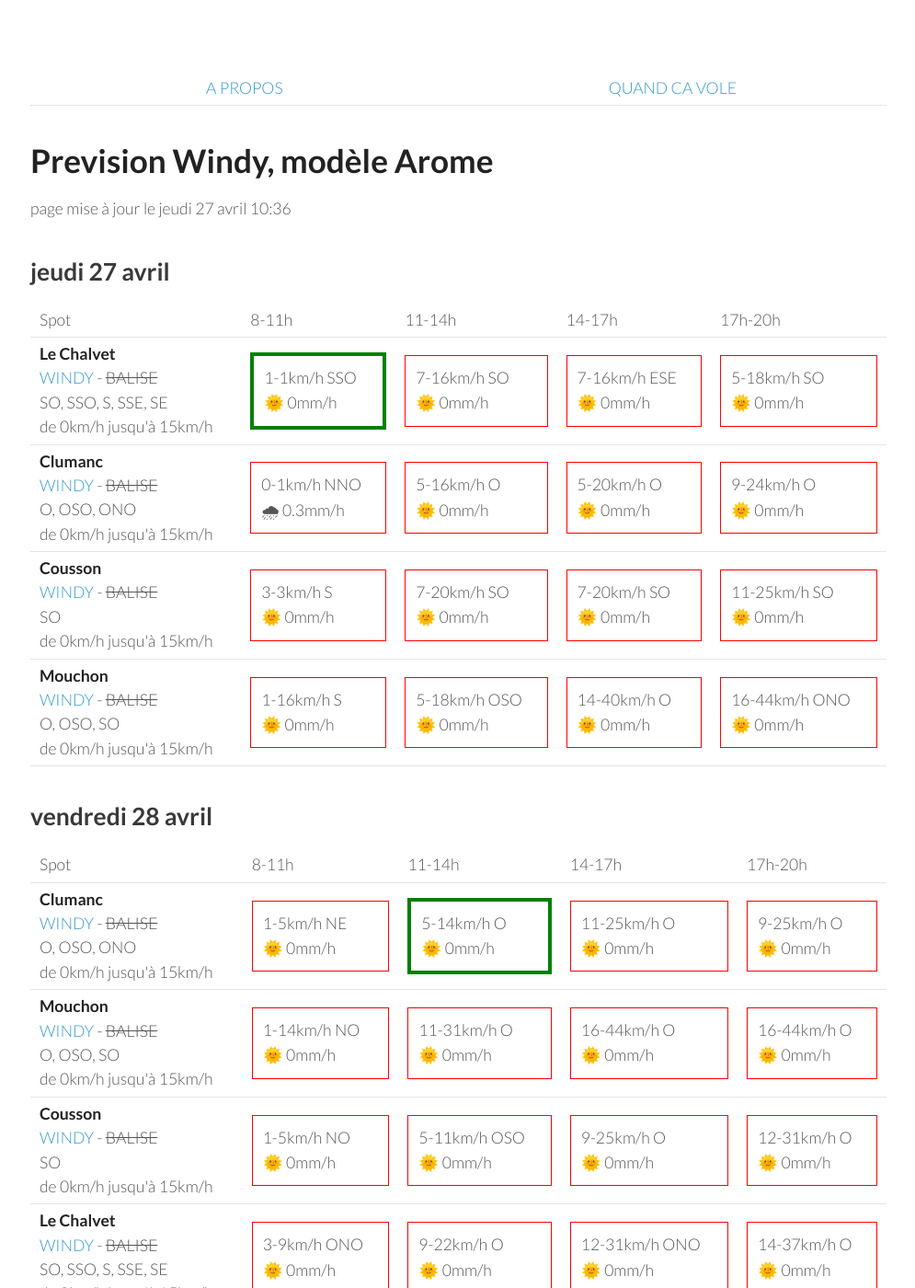
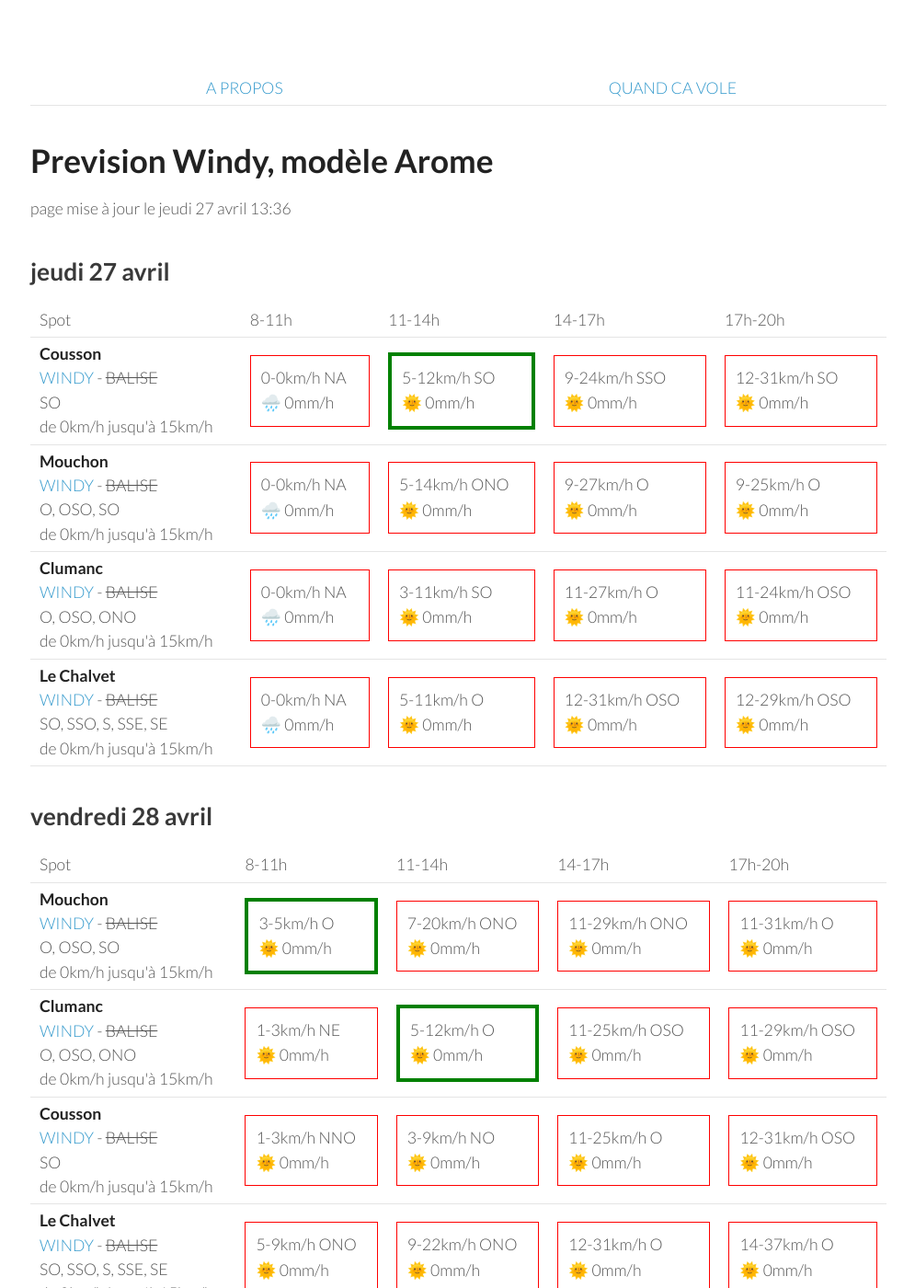
Before and after one commit to parapente-dans-le-nord/parapente-dans-le-nord.github.io, a Jekyll site: the page built from saint_andre.markdown, in a window 1280 px wide and 1400 px high. Shown: the whole window at 92% size, without its empty margins (25-1020 px from the left). Built offline with Jekyll 4.4.1, drawn with Linux system fonts in a browser that asks for light colours.

Commit message:
update index.markdown

```diff
--- a/saint_andre.markdown
+++ b/saint_andre.markdown
@@ -7,7 +7,7 @@ title:  "Tous les spots"
 {: .links}
 
 # Prevision Windy, modèle Arome
-page mise à jour le jeudi 27 avril 10:36
+page mise à jour le jeudi 27 avril 13:36
 
 ## jeudi 27 avril
 
@@ -22,43 +22,39 @@ page mise à jour le jeudi 27 avril 10:36
       <td>17h-20h</td>
     </tr>
 <tr>
-        <td><strong>Le Chalvet</strong><br><a href="https://windy.com/43.979/6.480?43.866,6.480,10,m:eSsaglX">WINDY</a> - <span class="no-balise"> BALISE </span><br> <span class="vent-favorable">SO, SSO, S, SSE, SE</span><br><span class="force-vent">de 0km/h jusqu'à 15km/h</span> </td>
+        <td><strong>Cousson</strong><br><a href="https://windy.com/44.054/6.240?43.940,6.241,10,m:eSAaglz">WINDY</a> - <span class="no-balise"> BALISE </span><br> <span class="vent-favorable">SO</span><br><span class="force-vent">de 0km/h jusqu'à 15km/h</span> </td>
 
-            <td><div class="flyable"><p>1-1km/h SSO</p><p>🌞 0mm/h</p></div></td>
-            <td><div class="not-flyable"><p>7-16km/h SO</p><p>🌞 0mm/h</p></div></td>
-            <td><div class="not-flyable"><p>7-16km/h ESE</p><p>🌞 0mm/h</p></div></td>
-            <td><div class="not-flyable"><p>5-18km/h SO</p><p>🌞 0mm/h</p></div></td>
+            <td><div class="not-flyable"><p>0-0km/h NA</p><p>🌧️ 0mm/h</p></div></td>
+            <td><div class="flyable"><p>5-12km/h SO</p><p>🌞 0mm/h</p></div></td>
+            <td><div class="not-flyable"><p>9-24km/h SSO</p><p>🌞 0mm/h</p></div></td>
+            <td><div class="not-flyable"><p>12-31km/h SO</p><p>🌞 0mm/h</p></div></td>
 
+    </tr>
+<tr>
+        <td><strong>Mouchon</strong><br><a href="https://windy.com/43.992/6.424?43.878,6.425,10,m:eSuaglR">WINDY</a> - <span class="no-balise"> BALISE </span><br> <span class="vent-favorable">O, OSO, SO</span><br><span class="force-vent">de 0km/h jusqu'à 15km/h</span> </td>
+
+            <td><div class="not-flyable"><p>0-0km/h NA</p><p>🌧️ 0mm/h</p></div></td>
+            <td><div class="not-flyable"><p>5-14km/h ONO</p><p>🌞 0mm/h</p></div></td>
+            <td><div class="not-flyable"><p>9-27km/h O</p><p>🌞 0mm/h</p></div></td>
+            <td><div class="not-flyable"><p>9-25km/h O</p><p>🌞 0mm/h</p></div></td>
 
     </tr>
 <tr>
         <td><strong>Clumanc</strong><br><a href="https://windy.com/44.027/6.402?43.914,6.403,10,m:eSxaglP">WINDY</a> - <span class="no-balise"> BALISE </span><br> <span class="vent-favorable">O, OSO, ONO</span><br><span class="force-vent">de 0km/h jusqu'à 15km/h</span> </td>
 
-            <td><div class="not-flyable"><p>0-1km/h NNO</p><p>🌧 0.3mm/h</p></div></td>
-            <td><div class="not-flyable"><p>5-16km/h O</p><p>🌞 0mm/h</p></div></td>
-            <td><div class="not-flyable"><p>5-20km/h O</p><p>🌞 0mm/h</p></div></td>
-            <td><div class="not-flyable"><p>9-24km/h O</p><p>🌞 0mm/h</p></div></td>
-
+            <td><div class="not-flyable"><p>0-0km/h NA</p><p>🌧️ 0mm/h</p></div></td>
+            <td><div class="not-flyable"><p>3-11km/h SO</p><p>🌞 0mm/h</p></div></td>
+            <td><div class="not-flyable"><p>11-27km/h O</p><p>🌞 0mm/h</p></div></td>
+            <td><div class="not-flyable"><p>11-24km/h OSO</p><p>🌞 0mm/h</p></div></td>
 
     </tr>
 <tr>
-        <td><strong>Cousson</strong><br><a href="https://windy.com/44.054/6.240?43.940,6.241,10,m:eSAaglz">WINDY</a> - <span class="no-balise"> BALISE </span><br> <span class="vent-favorable">SO</span><br><span class="force-vent">de 0km/h jusqu'à 15km/h</span> </td>
+        <td><strong>Le Chalvet</strong><br><a href="https://windy.com/43.979/6.480?43.866,6.480,10,m:eSsaglX">WINDY</a> - <span class="no-balise"> BALISE </span><br> <span class="vent-favorable">SO, SSO, S, SSE, SE</span><br><span class="force-vent">de 0km/h jusqu'à 15km/h</span> </td>
 
-            <td><div class="not-flyable"><p>3-3km/h S</p><p>🌞 0mm/h</p></div></td>
-            <td><div class="not-flyable"><p>7-20km/h SO</p><p>🌞 0mm/h</p></div></td>
-            <td><div class="not-flyable"><p>7-20km/h SO</p><p>🌞 0mm/h</p></div></td>
-            <td><div class="not-flyable"><p>11-25km/h SO</p><p>🌞 0mm/h</p></div></td>
-
-
-    </tr>
-<tr>
-        <td><strong>Mouchon</strong><br><a href="https://windy.com/43.992/6.424?43.878,6.425,10,m:eSuaglR">WINDY</a> - <span class="no-balise"> BALISE </span><br> <span class="vent-favorable">O, OSO, SO</span><br><span class="force-vent">de 0km/h jusqu'à 15km/h</span> </td>
-
-            <td><div class="not-flyable"><p>1-16km/h S</p><p>🌞 0mm/h</p></div></td>
-            <td><div class="not-flyable"><p>5-18km/h OSO</p><p>🌞 0mm/h</p></div></td>
-            <td><div class="not-flyable"><p>14-40km/h O</p><p>🌞 0mm/h</p></div></td>
-            <td><div class="not-flyable"><p>16-44km/h ONO</p><p>🌞 0mm/h</p></div></td>
-
+            <td><div class="not-flyable"><p>0-0km/h NA</p><p>🌧️ 0mm/h</p></div></td>
+            <td><div class="not-flyable"><p>5-11km/h O</p><p>🌞 0mm/h</p></div></td>
+            <td><div class="not-flyable"><p>12-31km/h OSO</p><p>🌞 0mm/h</p></div></td>
+            <td><div class="not-flyable"><p>12-29km/h OSO</p><p>🌞 0mm/h</p></div></td>
 
     </tr>
 
@@ -78,41 +74,41 @@ page mise à jour le jeudi 27 avril 10:36
       <td>17h-20h</td>
     </tr>
 <tr>
-        <td><strong>Clumanc</strong><br><a href="https://windy.com/44.027/6.402?43.914,6.403,10,m:eSxaglP">WINDY</a> - <span class="no-balise"> BALISE </span><br> <span class="vent-favorable">O, OSO, ONO</span><br><span class="force-vent">de 0km/h jusqu'à 15km/h</span> </td>
+        <td><strong>Mouchon</strong><br><a href="https://windy.com/43.992/6.424?43.878,6.425,10,m:eSuaglR">WINDY</a> - <span class="no-balise"> BALISE </span><br> <span class="vent-favorable">O, OSO, SO</span><br><span class="force-vent">de 0km/h jusqu'à 15km/h</span> </td>
 
-            <td><div class="not-flyable"><p>1-5km/h NE</p><p>🌞 0mm/h</p></div></td>
-            <td><div class="flyable"><p>5-14km/h O</p><p>🌞 0mm/h</p></div></td>
-            <td><div class="not-flyable"><p>11-25km/h O</p><p>🌞 0mm/h</p></div></td>
-            <td><div class="not-flyable"><p>9-25km/h O</p><p>🌞 0mm/h</p></div></td>
+            <td><div class="flyable"><p>3-5km/h O</p><p>🌞 0mm/h</p></div></td>
+            <td><div class="not-flyable"><p>7-20km/h ONO</p><p>🌞 0mm/h</p></div></td>
+            <td><div class="not-flyable"><p>11-29km/h ONO</p><p>🌞 0mm/h</p></div></td>
+            <td><div class="not-flyable"><p>11-31km/h O</p><p>🌞 0mm/h</p></div></td>
 
 
     </tr>
 <tr>
-        <td><strong>Mouchon</strong><br><a href="https://windy.com/43.992/6.424?43.878,6.425,10,m:eSuaglR">WINDY</a> - <span class="no-balise"> BALISE </span><br> <span class="vent-favorable">O, OSO, SO</span><br><span class="force-vent">de 0km/h jusqu'à 15km/h</span> </td>
+        <td><strong>Clumanc</strong><br><a href="https://windy.com/44.027/6.402?43.914,6.403,10,m:eSxaglP">WINDY</a> - <span class="no-balise"> BALISE </span><br> <span class="vent-favorable">O, OSO, ONO</span><br><span class="force-vent">de 0km/h jusqu'à 15km/h</span> </td>
 
-            <td><div class="not-flyable"><p>1-14km/h NO</p><p>🌞 0mm/h</p></div></td>
-            <td><div class="not-flyable"><p>11-31km/h O</p><p>🌞 0mm/h</p></div></td>
-            <td><div class="not-flyable"><p>16-44km/h O</p><p>🌞 0mm/h</p></div></td>
-            <td><div class="not-flyable"><p>16-44km/h O</p><p>🌞 0mm/h</p></div></td>
+            <td><div class="not-flyable"><p>1-3km/h NE</p><p>🌞 0mm/h</p></div></td>
+            <td><div class="flyable"><p>5-12km/h O</p><p>🌞 0mm/h</p></div></td>
+            <td><div class="not-flyable"><p>11-25km/h OSO</p><p>🌞 0mm/h</p></div></td>
+            <td><div class="not-flyable"><p>11-29km/h OSO</p><p>🌞 0mm/h</p></div></td>
 
 
     </tr>
 <tr>
         <td><strong>Cousson</strong><br><a href="https://windy.com/44.054/6.240?43.940,6.241,10,m:eSAaglz">WINDY</a> - <span class="no-balise"> BALISE </span><br> <span class="vent-favorable">SO</span><br><span class="force-vent">de 0km/h jusqu'à 15km/h</span> </td>
 
-            <td><div class="not-flyable"><p>1-5km/h NO</p><p>🌞 0mm/h</p></div></td>
-            <td><div class="not-flyable"><p>5-11km/h OSO</p><p>🌞 0mm/h</p></div></td>
-            <td><div class="not-flyable"><p>9-25km/h O</p><p>🌞 0mm/h</p></div></td>
-            <td><div class="not-flyable"><p>12-31km/h O</p><p>🌞 0mm/h</p></div></td>
+            <td><div class="not-flyable"><p>1-3km/h NNO</p><p>🌞 0mm/h</p></div></td>
+            <td><div class="not-flyable"><p>3-9km/h NO</p><p>🌞 0mm/h</p></div></td>
+            <td><div class="not-flyable"><p>11-25km/h O</p><p>🌞 0mm/h</p></div></td>
+            <td><div class="not-flyable"><p>12-31km/h OSO</p><p>🌞 0mm/h</p></div></td>
 
 
     </tr>
 <tr>
         <td><strong>Le Chalvet</strong><br><a href="https://windy.com/43.979/6.480?43.866,6.480,10,m:eSsaglX">WINDY</a> - <span class="no-balise"> BALISE </span><br> <span class="vent-favorable">SO, SSO, S, SSE, SE</span><br><span class="force-vent">de 0km/h jusqu'à 15km/h</span> </td>
 
-            <td><div class="not-flyable"><p>3-9km/h ONO</p><p>🌞 0mm/h</p></div></td>
-            <td><div class="not-flyable"><p>9-22km/h O</p><p>🌞 0mm/h</p></div></td>
-            <td><div class="not-flyable"><p>12-31km/h ONO</p><p>🌞 0mm/h</p></div></td>
+            <td><div class="not-flyable"><p>5-9km/h ONO</p><p>🌞 0mm/h</p></div></td>
+            <td><div class="not-flyable"><p>9-22km/h ONO</p><p>🌞 0mm/h</p></div></td>
+            <td><div class="not-flyable"><p>12-31km/h O</p><p>🌞 0mm/h</p></div></td>
             <td><div class="not-flyable"><p>14-37km/h O</p><p>🌞 0mm/h</p></div></td>
 
 
```
